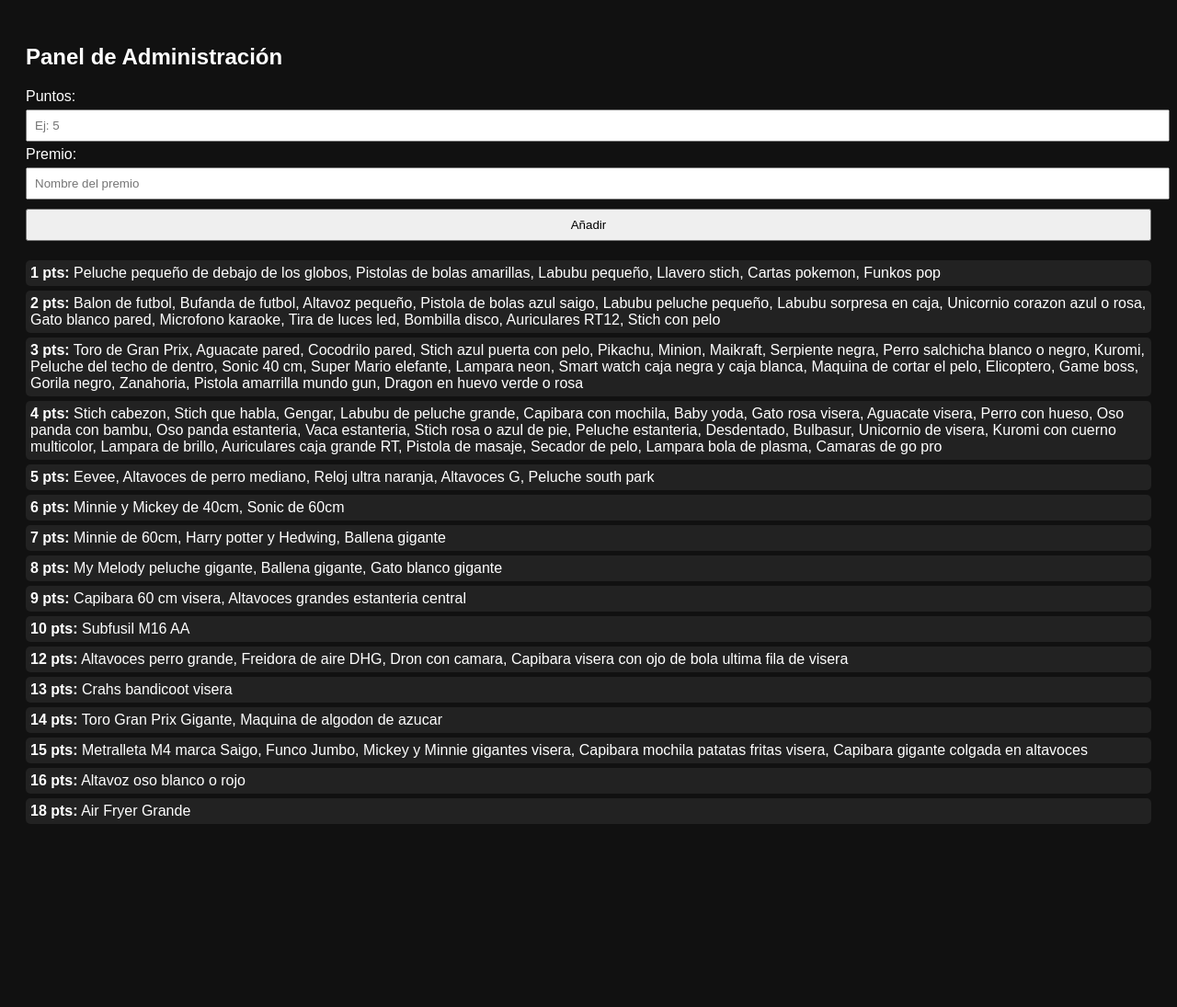
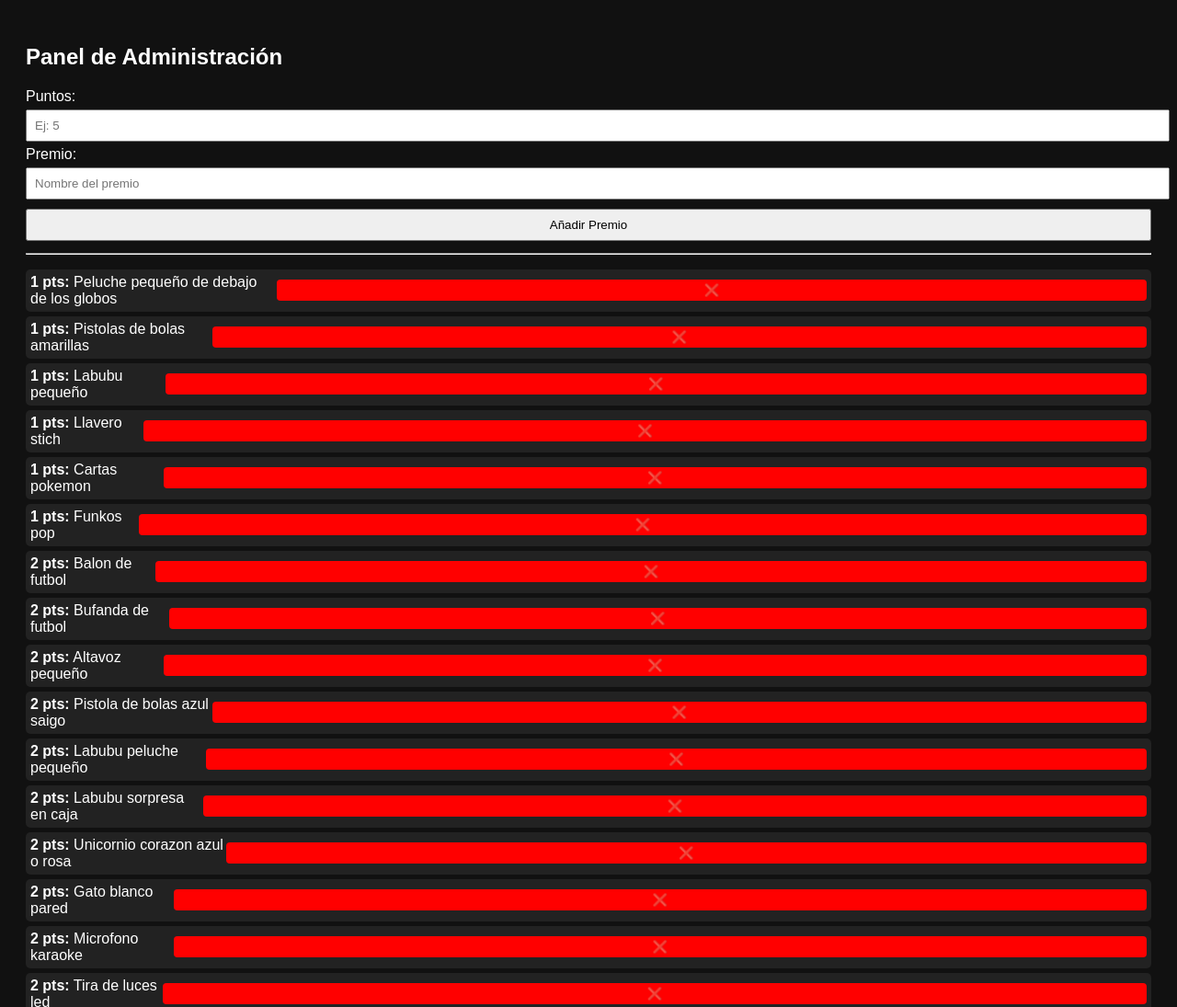
Before and after one commit to Eduardopaul28/caseta-premios-kevin, a plain HTML site: page admin.html in a window 1280 px wide. Shown: the top 1095 px of the page at 92% size. Before the commit the page ends 940 px from the top, so only its background shows below. Drawn offline with Linux system fonts and the light colour scheme.

Commit message:
Update admin.html

```diff
--- a/admin.html
+++ b/admin.html
@@ -6,9 +6,12 @@
   <title>Panel de Premios</title>
   <style>
     body { font-family: Arial; padding: 20px; background: #111; color: #fff; }
-    input, button, select { padding: 8px; margin: 5px 0; width: 100%; }
+    input, button { padding: 8px; margin: 5px 0; width: 100%; }
     ul { list-style: none; padding: 0; }
-    li { background: #222; padding: 5px; margin-bottom: 5px; border-radius: 5px; }
+    li { background: #222; padding: 5px; margin-bottom: 5px; border-radius: 5px; display: flex; justify-content: space-between; align-items: center; }
+    li span { flex-grow: 1; }
+    button.delete { background: red; color: #fff; border: none; cursor: pointer; padding: 4px 8px; border-radius: 4px; }
+    button.delete:hover { background: darkred; }
   </style>
 </head>
 <body>
@@ -17,11 +20,14 @@
   <input id="puntos" type="number" min="1" placeholder="Ej: 5">
   <label>Premio:</label>
   <input id="nombre" placeholder="Nombre del premio">
-  <button onclick="agregarPremio()">Añadir</button>
+  <button onclick="agregarPremio()">Añadir Premio</button>
+  <hr>
   <ul id="lista"></ul>
 
   <script>
     let premios = [];
+
+    // Cargar premios desde el JSON
     fetch('premios.json')
       .then(res => res.json())
       .then(data => {
@@ -29,6 +35,23 @@
         render();
       });
 
+    // Renderizar la lista de premios
+    function render() {
+      const lista = document.getElementById('lista');
+      lista.innerHTML = '';
+      premios.forEach(cat => {
+        cat.premios.forEach((premio, i) => {
+          const li = document.createElement('li');
+          li.innerHTML = `
+            <span><strong>${cat.puntos} pts:</strong> ${premio}</span>
+            <button class="delete" onclick="eliminarPremio(${cat.puntos}, ${i})">❌</button>
+          `;
+          lista.appendChild(li);
+        });
+      });
+    }
+
+    // Añadir premio
     function agregarPremio() {
       const puntos = parseInt(document.getElementById('puntos').value);
       const nombre = document.getElementById('nombre').value.trim();
@@ -42,16 +65,15 @@
       }
       categoria.premios.push(nombre);
       render();
+      document.getElementById('nombre').value = '';
     }
 
-    function render() {
-      const lista = document.getElementById('lista');
-      lista.innerHTML = '';
-      premios.forEach(cat => {
-        const li = document.createElement('li');
-        li.innerHTML = `<strong>${cat.puntos} pts:</strong> ${cat.premios.join(', ')}`;
-        lista.appendChild(li);
-      });
+    // Eliminar premio
+    function eliminarPremio(puntos, index) {
+      const categoria = premios.find(c => c.puntos === puntos);
+      if (!categoria) return;
+      categoria.premios.splice(index, 1);
+      render();
     }
   </script>
 </body>
```
